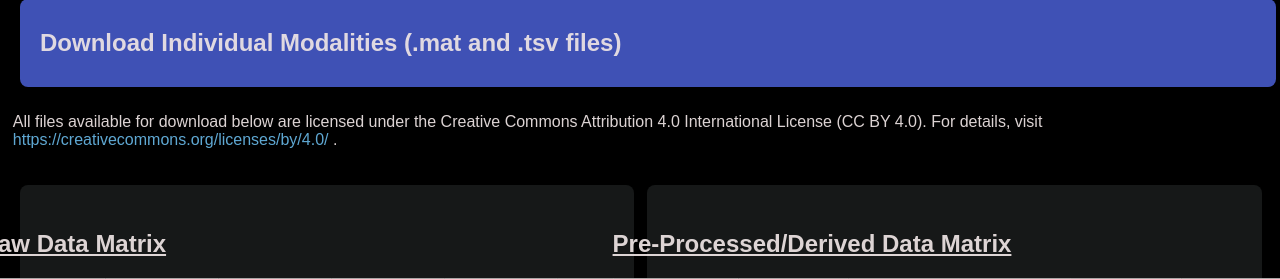
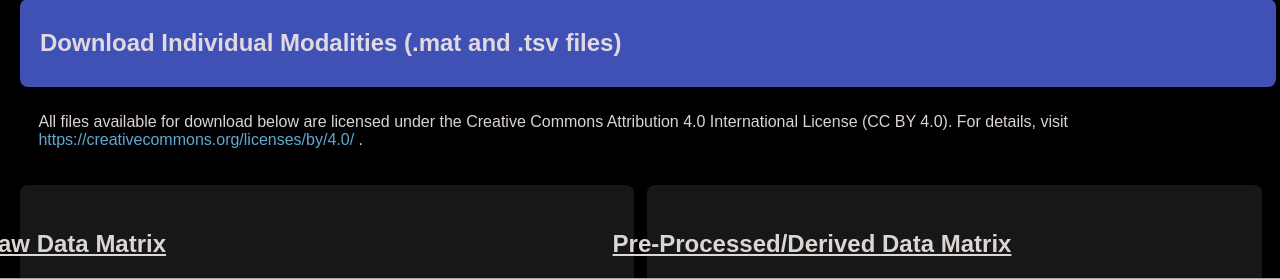
Before and after one commit to madjens/bbbd-website, a Flask app: page /download_page in a window 1280 px wide. Shown: the part 956-1235 px from the top of the page. Run offline with Flask 3, Linux system fonts and the light colour scheme; some libraries are stand-ins or nearby versions.

Commit message:
download

```diff
--- a/templates/download_page.html
+++ b/templates/download_page.html
@@ -92,7 +92,7 @@
         <section id="superexp-heading">
             <h2>Download Individual Modalities (.mat and .tsv files)</h2>
         </section>
-        <p style="margin-left: 1vw;">
+        <p style="margin-left: 3vw;">
             All files available for download below are licensed under the Creative Commons Attribution 4.0 International
             License (CC BY 4.0). For details, visit <a href="https://creativecommons.org/licenses/by/4.0/" class="portfolio-link">
                 https://creativecommons.org/licenses/by/4.0/
```
